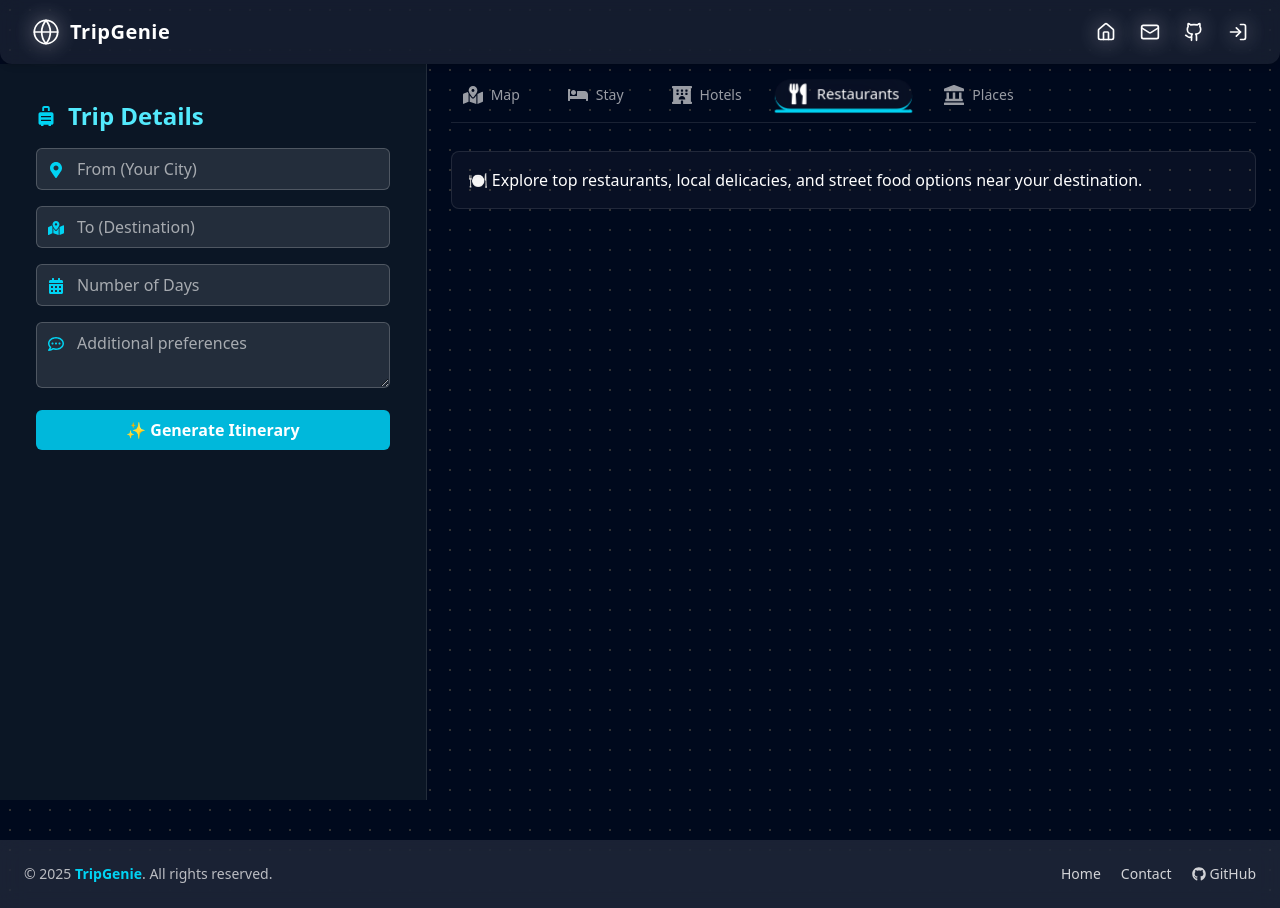
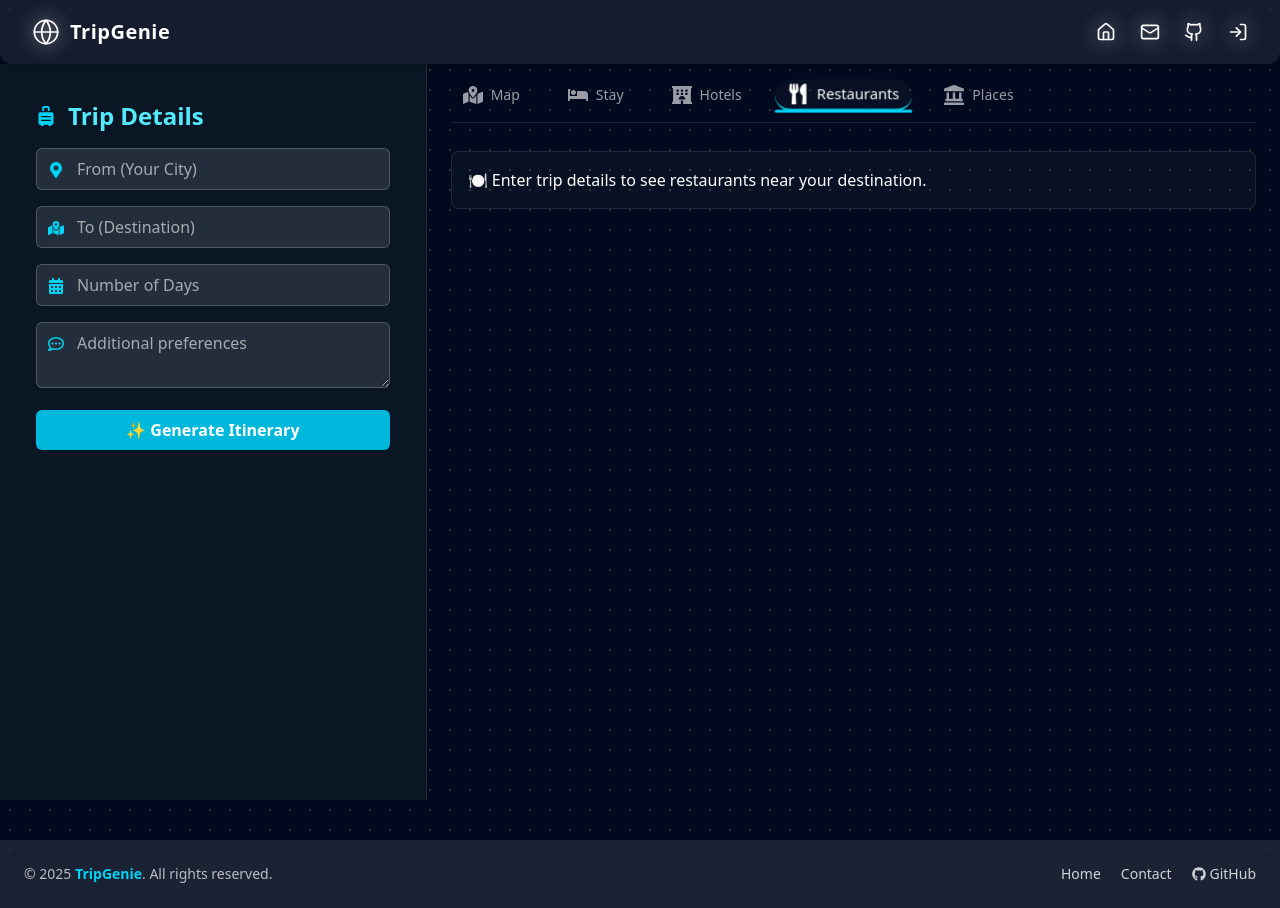
Before and after one commit to AletiAnudeepReddy/TripGenie, a Next.js app: page /itinerary in a window 1280 px wide. Both pictures are taken after a click on the button "Restaurants". Built offline with nearby package versions, Linux system fonts and the light colour scheme.

Commit message:
added restaurents

```diff
--- a/app/itinerary/page.js
+++ b/app/itinerary/page.js
@@ -6,6 +6,10 @@ import { FaSuitcaseRolling } from "react-icons/fa";
 import Footer from "@/components/Footer";
 import { FaMapMarkerAlt, FaCalendarAlt, FaRegCommentDots, FaUtensils } from "react-icons/fa";
 import MapLoader from "@/components/MapLoader";
+import Restaurants from "@/components/Restaurants";
+//import Hotels from "@/components/Hotels";
+//import FamousPlaces from "@/components/FamousPlaces";
+
 
 
 export default function ItineraryPage() {
@@ -62,6 +66,12 @@ export default function ItineraryPage() {
                             e.preventDefault();
                             setFormSubmitted(true);
                             setActiveTab("map");
+                            setTripDetails({
+                                from: "",
+                                to: "",
+                                days: "",
+                                preferences: ""
+                            });
                         }}
                     >
                         <div className="relative"
@@ -119,7 +129,6 @@ export default function ItineraryPage() {
                             data-aos="fade-up"
                             data-aos-delay="300"
                             type="submit"
-                            onClick={(e) => handleSubmit(e)}
                             className="w-full py-2 bg-cyan-500 hover:bg-cyan-600 transition rounded-md font-semibold"
                         >
                             ✨ Generate Itinerary
@@ -169,7 +178,16 @@ export default function ItineraryPage() {
                         {activeTab === "stay" && <p>🛏️ Recommended stays and areas to stay near your destination.</p>}
                         {activeTab === "hotels" && <p>🏨 Curated hotel suggestions with ratings and location.</p>}
                         {activeTab === "places" && <p>📍 Top places to visit with reasons to explore them.</p>}
-                        {activeTab === "restaurants" && <p>🍽️ Explore top restaurants, local delicacies, and street food options near your destination.</p>}
+                        {activeTab === "restaurants" && (
+                            <>
+                                {formSubmitted ? (
+                                    <Restaurants location={tripDetails.to} />
+                                ) : (
+                                    <p>🍽️ Enter trip details to see restaurants near your destination.</p>
+                                )}
+                            </>
+                        )}
+
                     </div>
                 </div>
             </div>
--- /dev/null
+++ b/components/Restaurants.js
@@ -0,0 +1,62 @@
+"use client";
+import { useEffect, useState } from "react";
+
+const Restaurants = ({ location }) => {
+  const [restaurants, setRestaurants] = useState([]);
+
+  useEffect(() => {
+    if (!window.google || !location) return;
+
+    const map = new google.maps.Map(document.createElement("div"));
+    const service = new google.maps.places.PlacesService(map);
+
+    const request = {
+      query: `restaurants in ${location}`,
+      fields: ["name", "formatted_address", "rating", "photos", "geometry"],
+    };
+
+    service.textSearch(request, (results, status) => {
+      if (status === google.maps.places.PlacesServiceStatus.OK) {
+        setRestaurants(results.slice(0, 6)); // limit to 6 for now
+      }
+    });
+  }, [location]);
+
+  return (
+    <div className="grid gap-4 grid-cols-1 sm:grid-cols-2 lg:grid-cols-3">
+      {restaurants.map((restaurant, index) => (
+        <div
+          key={index}
+          className="bg-white/10 border border-white/20 p-4 rounded-lg text-white shadow-md backdrop-blur-md"
+        >
+          {restaurant.photos?.[0] ? (
+            <img
+              src={restaurant.photos[0].getUrl()}
+              alt={restaurant.name}
+              className="w-full h-40 object-cover rounded"
+            />
+          ) : (
+            <div className="h-40 bg-white/10 rounded flex items-center justify-center text-white/50">
+              No Image
+            </div>
+          )}
+          <h3 className="mt-2 text-lg font-semibold">{restaurant.name}</h3>
+          <p className="text-sm">{restaurant.formatted_address}</p>
+          <p className="text-sm text-yellow-300">⭐ {restaurant.rating}</p>
+          <a
+            href={`https://www.google.com/maps/dir/?api=1&destination=${encodeURIComponent(
+              restaurant.formatted_address
+            )}`}
+            target="_blank"
+            rel="noopener noreferrer"
+            className="text-cyan-400 underline mt-2 inline-block text-sm"
+          >
+            Get Directions →
+          </a>
+        </div>
+      ))}
+    </div>
+  );
+};
+
+export default Restaurants;
```
